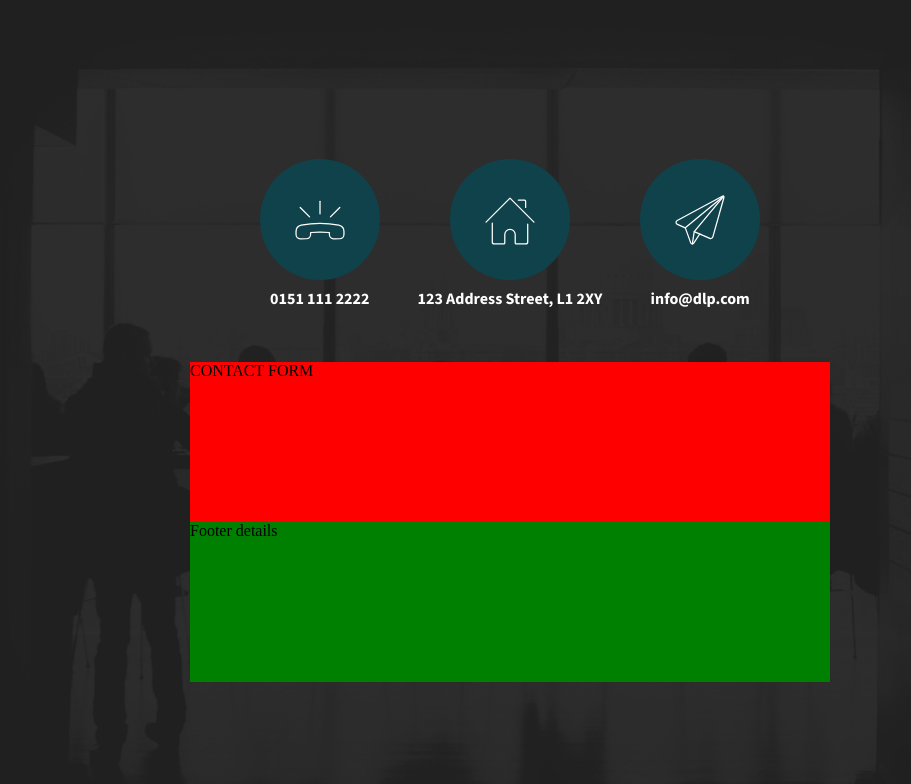
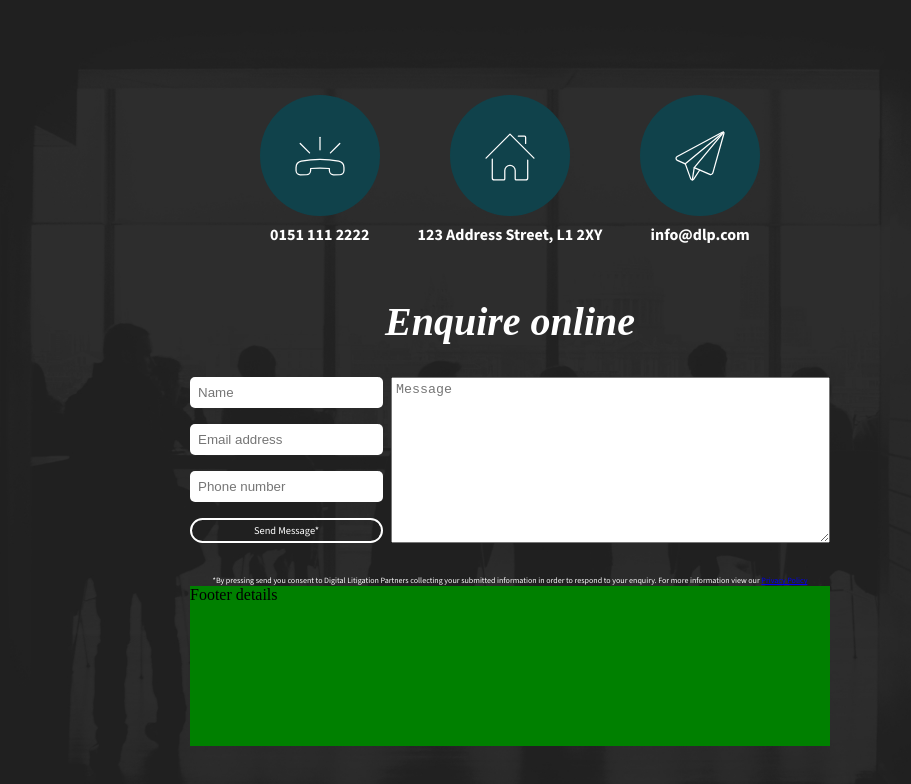
Before and after one commit to renrutoet/consumer-rights-task, a Next.js app: page / in a window 1280 px wide. Shown: the part 2416-3200 px from the top of the page, without its empty margins (130-1041 px from the left). Built offline with nearby package versions, Linux system fonts and the light colour scheme; a web font is replaced by a local one.

Commit message:
feat: added contact form fields

```diff
--- a/src/app/components/Sections/Contact/Contact.module.scss
+++ b/src/app/components/Sections/Contact/Contact.module.scss
@@ -29,10 +29,49 @@
 
   .contact-form {
     width: 50%;
-    height: 20%;
+    text-align: center;
+    color: $primary-white;
 
-    background-color: red;
+    &__title {
+      font-style: italic;
+      font-weight: 700;
+      font-size: 2.5rem;
+    }
+
+    &__form {
+      margin-block: 2rem;
+      gap: 0.5rem;
+      width: 100%;
+      display: flex;
+      justify-content: space-evenly;
+
+
+      &__message {
+        width: 100%;
+        padding: 0.25rem;
+      }
+    }
+
+    &__left-column {
+      display: flex;
+      flex-direction: column;
+      justify-content: space-evenly;
+      gap: 1rem;
+
+      & > input {
+        padding: 0.5rem;
+        border-radius: 5px;
+        border: none;
+      }
+    }
+
+      &__legal {
+        font-family: $font-source-sans-3;
+        font-size: 0.5rem;
+        font-weight: 300;
+    }
   }
+
   .footer-details {
     width: 50%;
     height: 20%;
--- a/src/app/components/Sections/Contact/Contact.tsx
+++ b/src/app/components/Sections/Contact/Contact.tsx
@@ -1,5 +1,6 @@
+import { Icon } from '../../Icon/Icon'
 import pageStyles from '../../../styles/Page.module.scss'
-import { Icon } from '../../Icon/Icon'
+import textStyles from '../../../styles/text.module.scss'
 import contactStyles from './Contact.module.scss'
 
 const mockData = [
@@ -54,7 +55,33 @@ export const Contact = () => {
                     : null}
             </div>
             <div className={`${contactStyles['contact-form']} `}>
-                CONTACT FORM
+                <h4 className={`${contactStyles['contact-form__title']} `}>
+                    Enquire online
+                </h4>
+                <div className={`${contactStyles['contact-form__form']} `}>
+                    <div
+                        className={`${contactStyles['contact-form__left-column']}`}
+                    >
+                        <input type="text" placeholder="Name" />
+                        <input type="text" placeholder="Email address" />
+                        <input type="text" placeholder="Phone number" />
+                        <button
+                            className={`${pageStyles['button']} ${pageStyles['button--small']}`}
+                        >
+                            Send Message*
+                        </button>
+                    </div>
+                    <textarea
+                        placeholder="Message"
+                        className={`${contactStyles['contact-form__form__message']} `}
+                    />
+                </div>
+                <p className={`${contactStyles['contact-form__legal']}`}>
+                    *By pressing send you consent to Digital Litigation Partners
+                    collecting your submitted information in order to respond to
+                    your enquiry. For more information view our{' '}
+                    <a href="#">Privacy Policy</a>
+                </p>
             </div>
             <div className={`${contactStyles['footer-details']} `}>
                 Footer details
--- a/src/app/components/Sections/Hero/Hero.tsx
+++ b/src/app/components/Sections/Hero/Hero.tsx
@@ -20,7 +20,7 @@ export const Hero = () => {
                 </h1>
             </div>
             <div className={`${HeroStyles['call-to-action']}`}>
-                <button className={`${HeroStyles['call-to-action__button']}`}>
+                <button className={`${PageStyles['button']}`}>
                     LEARN MORE
                 </button>
                 <div className={`${HeroStyles['call-to-action__arrow']}`}>
--- a/src/app/styles/Page.module.scss
+++ b/src/app/styles/Page.module.scss
@@ -17,3 +17,27 @@
     background-repeat: no-repeat;
     background-size: 50%, cover ;
 }
+
+.button {
+  border: 2px solid $primary-white;
+  border-radius: 50px;
+
+  background: transparent;
+  color: $primary-white;
+  padding-block: 1.5rem;
+  padding-inline: 5rem;
+
+  font-family: $font-source-sans-3;
+  font-size: 1.25rem;
+
+  &--small {
+    padding: 0.25rem;
+    font-size: 0.65rem;
+  }
+
+  &:hover {
+      background-color: $primary-white;
+      color: $primary-black;
+      transition: all 0.3s ease;
+  }
+}
--- /dev/null
+++ b/src/app/styles/text.module.scss
@@ -0,0 +1,3 @@
+.faded {
+    opacity: 25%;
+}
```
